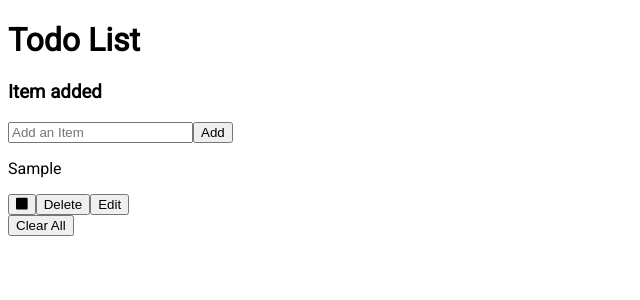
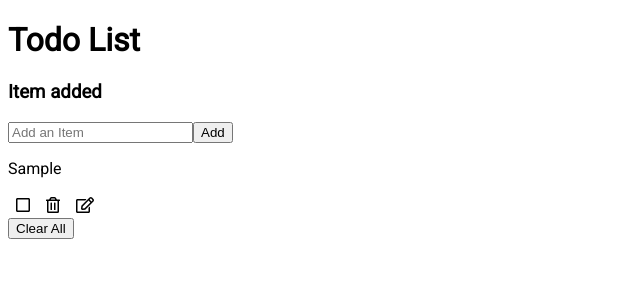
Before and after one commit to Dennull/todo-list-basic, a React (Create React App) app: page / in a window 1280 px wide. Both pictures are taken after typing "Sample" into the empty fields and a click on the button "Add". Shown: the top 300 px of the page, without its empty margins (0-640 px from the left). Built offline with nearby package versions, Linux system fonts and the light colour scheme.

Commit message:
Added all icons for the todos

```diff
--- a/package.json
+++ b/package.json
@@ -4,6 +4,7 @@
   "private": true,
   "dependencies": {
     "@fortawesome/fontawesome-svg-core": "^1.2.36",
+    "@fortawesome/free-regular-svg-icons": "^5.15.4",
     "@fortawesome/free-solid-svg-icons": "^5.15.4",
     "@fortawesome/react-fontawesome": "^0.1.15",
     "@testing-library/jest-dom": "^5.14.1",
--- a/src/App.css
+++ b/src/App.css
@@ -1,3 +1,12 @@
 body {
   font-family: "Roboto", sans-serif;
 }
+
+.complete-btn,
+.delete-btn,
+.edit-btn {
+  background: transparent;
+  border-color: transparent;
+  cursor: pointer;
+  font-size: 1rem;
+}
--- a/src/List.js
+++ b/src/List.js
@@ -1,6 +1,11 @@
 import React from "react";
 import { FontAwesomeIcon } from "@fortawesome/react-fontawesome";
-import { faCheckSquare, faSquare } from "@fortawesome/free-solid-svg-icons";
+import {
+  faCheckSquare,
+  faSquare,
+  faTrashAlt,
+  faEdit,
+} from "@fortawesome/free-regular-svg-icons";
 
 const List = ({ list, removeItem, editItem, completeItem }) => {
   return (
@@ -13,15 +18,19 @@ const List = ({ list, removeItem, editItem, completeItem }) => {
             className={item.completed ? "completed-item" : "todo-item"}
           >
             <p>{name}</p>
-            <button onClick={() => completeItem(id)}>
+            <button onClick={() => completeItem(id)} className="complete-btn">
               {item.completed ? (
                 <FontAwesomeIcon icon={faCheckSquare} />
               ) : (
                 <FontAwesomeIcon icon={faSquare} />
               )}
             </button>
-            <button onClick={() => removeItem(id)}>Delete</button>
-            <button onClick={() => editItem(id)}>Edit</button>
+            <button onClick={() => removeItem(id)} className="delete-btn">
+              <FontAwesomeIcon icon={faTrashAlt} />
+            </button>
+            <button onClick={() => editItem(id)} className="edit-btn">
+              <FontAwesomeIcon icon={faEdit} />
+            </button>
           </div>
         );
       })}
```
Also changed, not shown: 1 other file (tests, documents, lock files or other folders).
